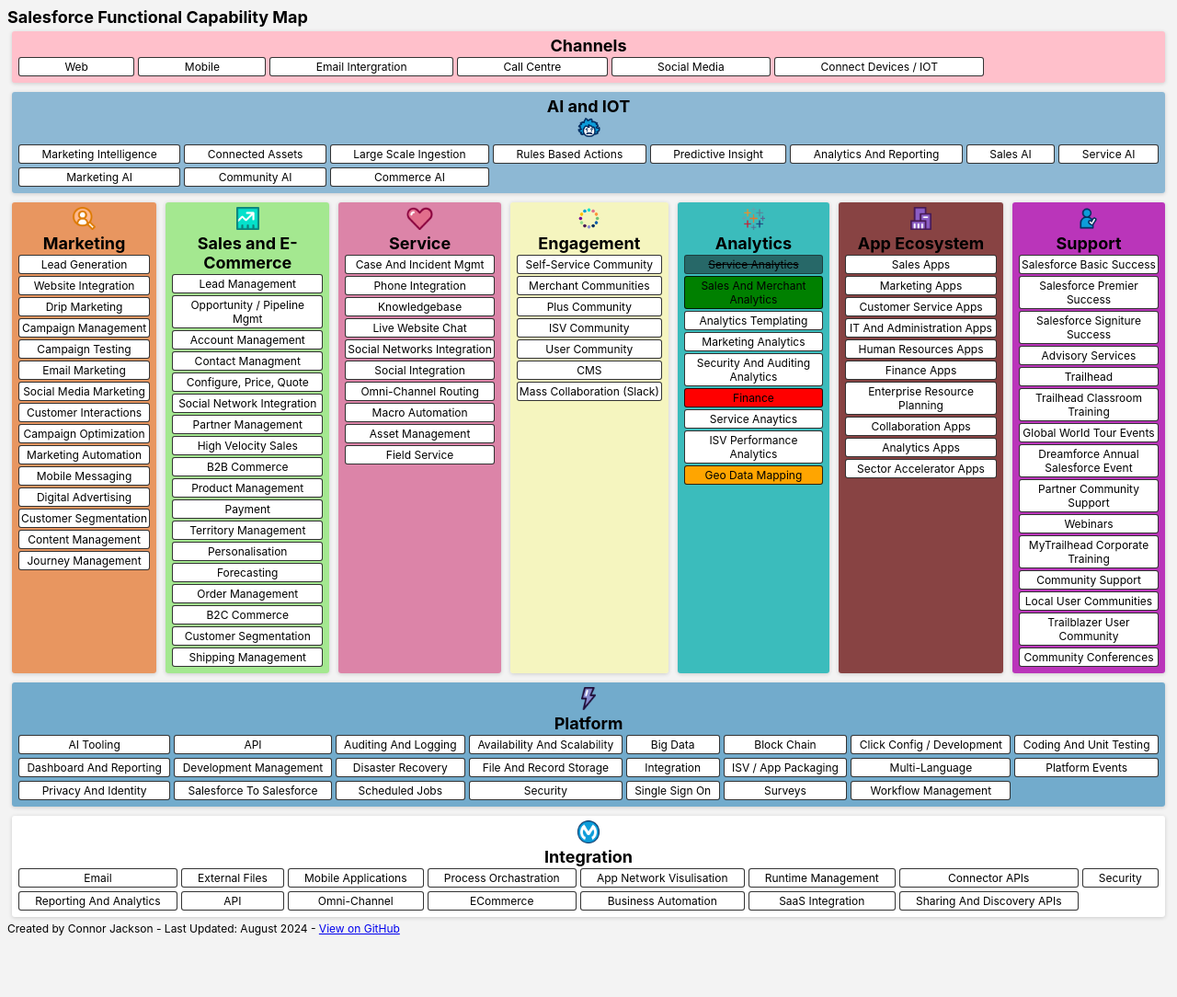
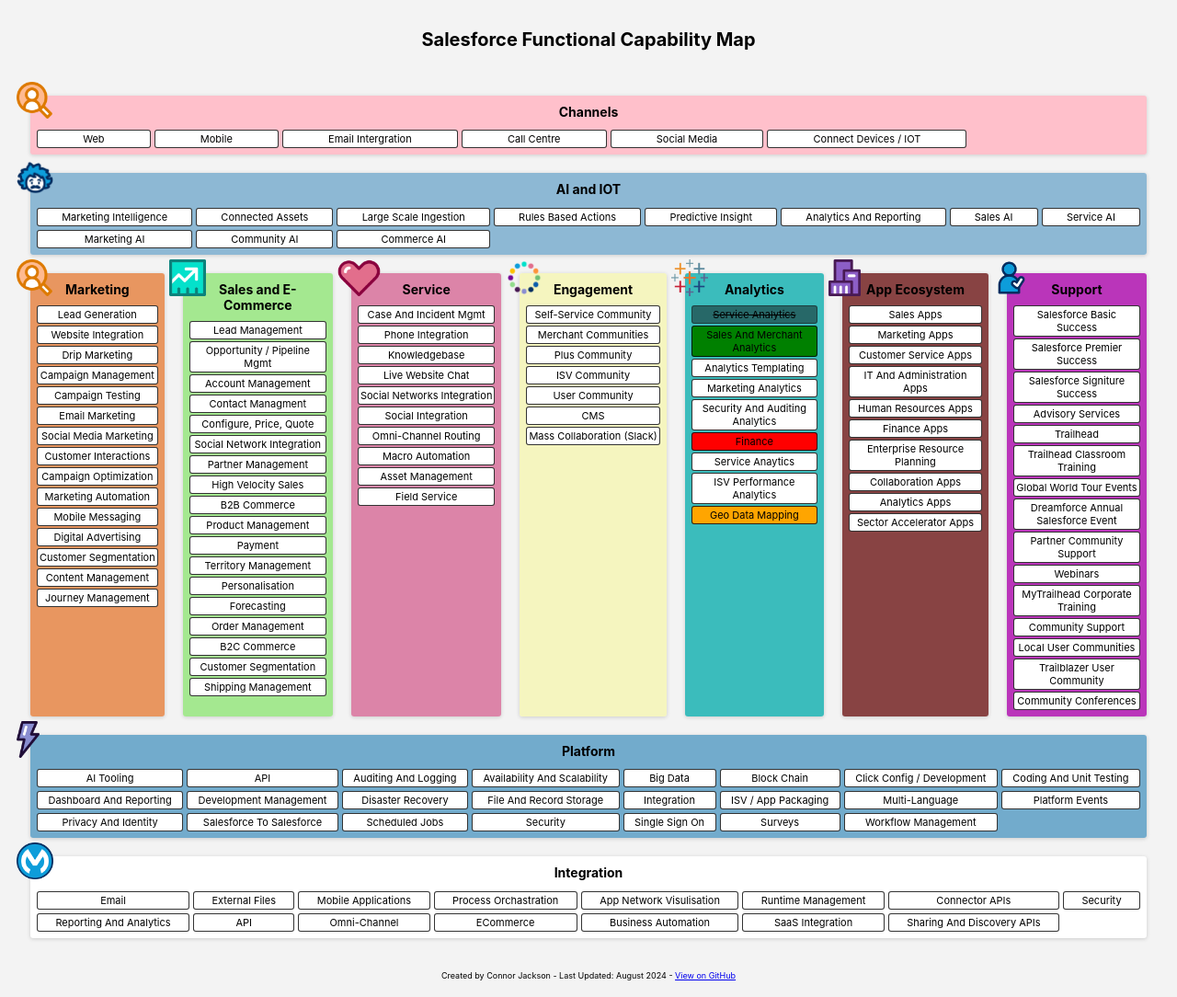
Before and after one commit to conrjac/SalesforceCapabilityMap, a plain HTML site: page index.html in a window 1280 px wide. Shown: the whole page at 92% size. Before the commit the page ends 1025 px from the top, so only its background shows below. Drawn offline with Linux system fonts and the light colour scheme.

Commit message:
Updated CSS and Layout

```diff
--- a/index.html
+++ b/index.html
@@ -11,6 +11,7 @@
     </div>
     <div class="maincontainer">
       <div class="subcontainer channels">
+        <img src="images/marketing.png" />
         <h1>Channels</h1>
         <div class="items fullwidth">
           <div><p>Web</p></div>
@@ -22,8 +23,8 @@
         </div>
       </div>
       <div class="subcontainer aiandiot">
+        <img src="images/einstein.png" />
         <h1>AI and IOT</h1>
-        <img src="images/einstein.png" />
         <div class="items fullwidth">
           <div><p>Marketing Intelligence</p></div>
           <div><p>Connected Assets</p></div>
--- a/style.css
+++ b/style.css
@@ -5,13 +5,30 @@ body {
 }
 
 p {
-    font-size: 12px;
+    font-size: 11px;
     margin: 0;
 }
 
 h1 {
-    font-size: 18px;
-    margin: 0;
+    font-size: 14px;
+}
+
+.header {
+    margin: 10px;
+}
+
+.header>h1 {
+    font-size: 20px;
+    text-align: center;
+}
+
+.footer {
+    margin: 10px;
+}
+
+.footer>p {
+    font-size: 9px;
+    text-align: center;
 }
 
 .maincontainer {
@@ -23,20 +40,31 @@ h1 {
         'marketing salesandecommerce service engagement analytics appsecosystem support'
         'platform platform platform platform platform platform platform'
         'itegration itegration itegration itegration itegration itegration itegration';
-    gap: 10px;
+    gap: 20px;
     padding: 5px;
+    margin: 20px;
 }
 
 .subcontainer {
     background-color: rgba(255, 255, 255, 0.8);
     padding: 5px;
-    text-align: center;
     border-radius: 3px;
     box-shadow: rgba(0, 0, 0, 0.16) 0px 1px 4px 0px;
 }
 
+.subcontainer>h1 {
+    text-align: center;
+    margin-top: -40px;
+}
+
 .subcontainer>img {
-    height: 25px;
+    height: 40px;
+    position: relative;
+    display: inline;
+    top: -20px;
+    left: -20px;
+    bottom: -40px;
+    text-align: left;
 }
 
 .fullwidth {
```
